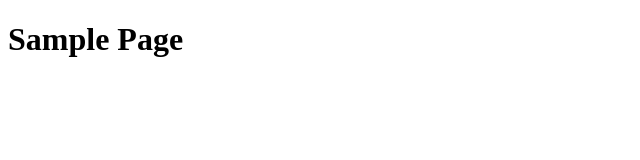
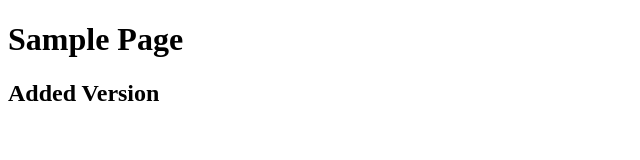
Before and after one commit to raghavsunil99/bn010, a plain HTML site: page index.html in a window 1280 px wide. Shown: the whole page, without its empty margins (0-640 px from the left). Drawn offline with Linux system fonts and the light colour scheme.

Commit message:
added version

```diff
--- a/index.html
+++ b/index.html
@@ -7,5 +7,6 @@
   </head>
   <body>
     <h1>Sample Page</h1>
+    <h2>Added Version</h2>
   </body>
 </html>
```
